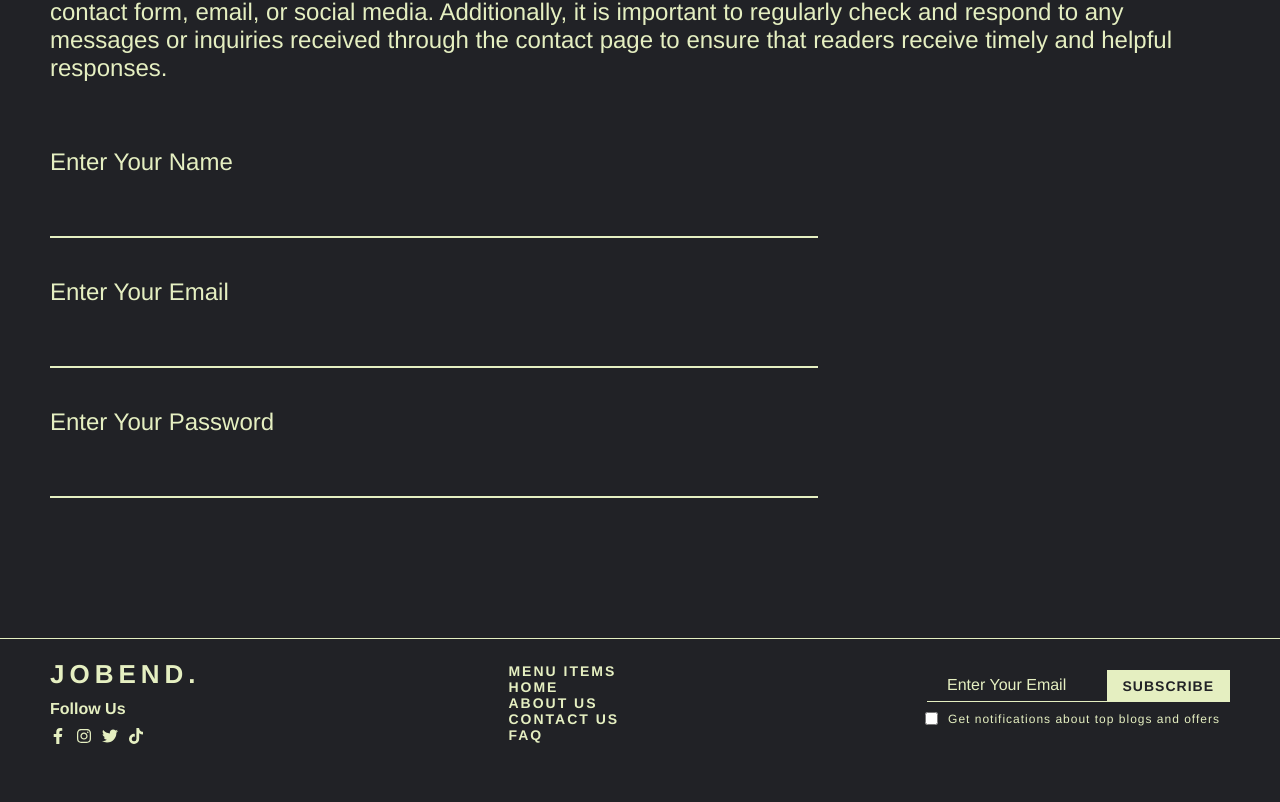
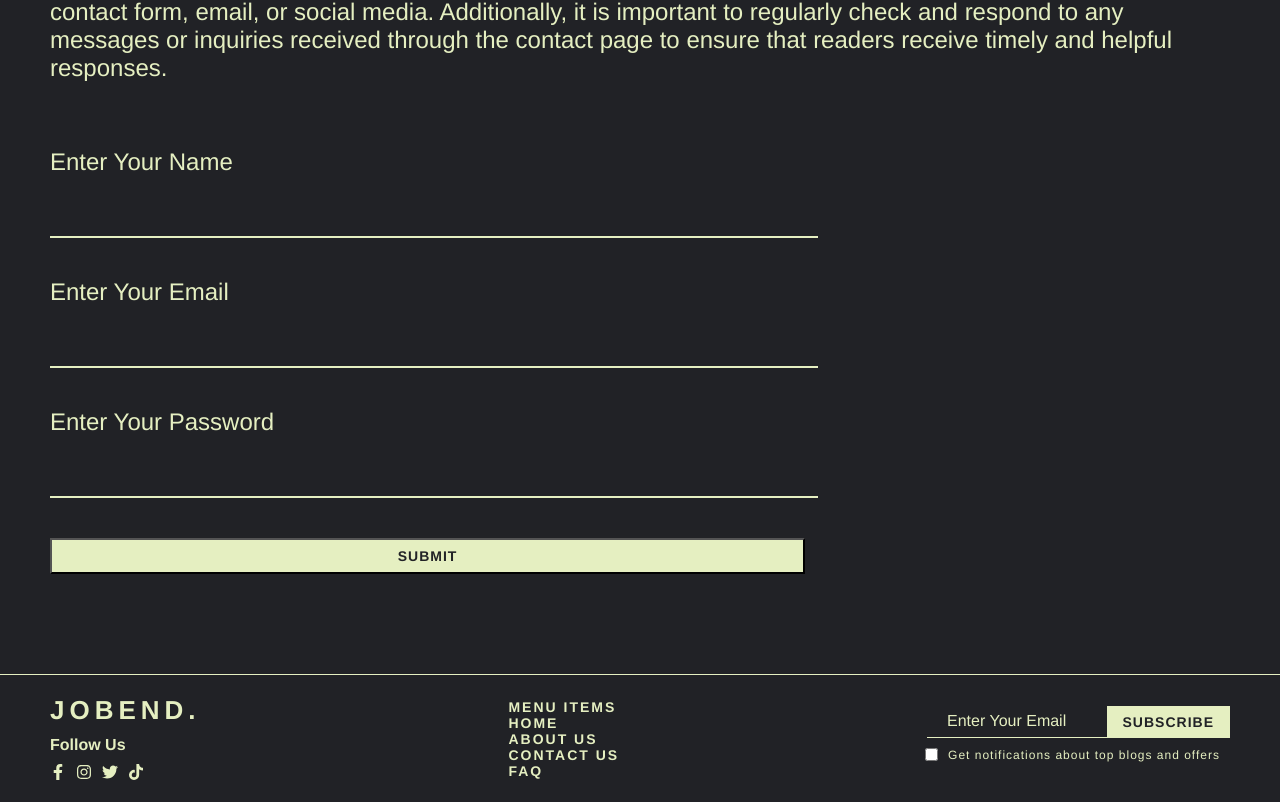
Before and after one commit to abusaidshabib/jobend, a React (Create React App) app: page /contact in a window 1280 px wide. Shown: the part 448-1250 px from the top of the page. Before the commit the page ends 1214 px from the top, so only its background shows below. Built offline with nearby package versions, Linux system fonts and the light colour scheme.

Commit message:
fix contact form problem

```diff
--- a/src/Pages/ContactUs/ContactUs/ContactUs.css
+++ b/src/Pages/ContactUs/ContactUs/ContactUs.css
@@ -1,3 +1,7 @@
 .contact_div{
   padding: 100px 50px;
 }
+
+.width_button{
+  width: 64%;
+}
--- a/src/Pages/ContactUs/ContactUs/ContactUs.js
+++ b/src/Pages/ContactUs/ContactUs/ContactUs.js
@@ -35,6 +35,7 @@ const ContactUs = () => {
         <br />
         <br />
         <input className='input_field' type="password" name="password" id="password" />
+        <input className='button1 width_button' type="submit" value="submit" />
       </form>
     </div>
   );
```
